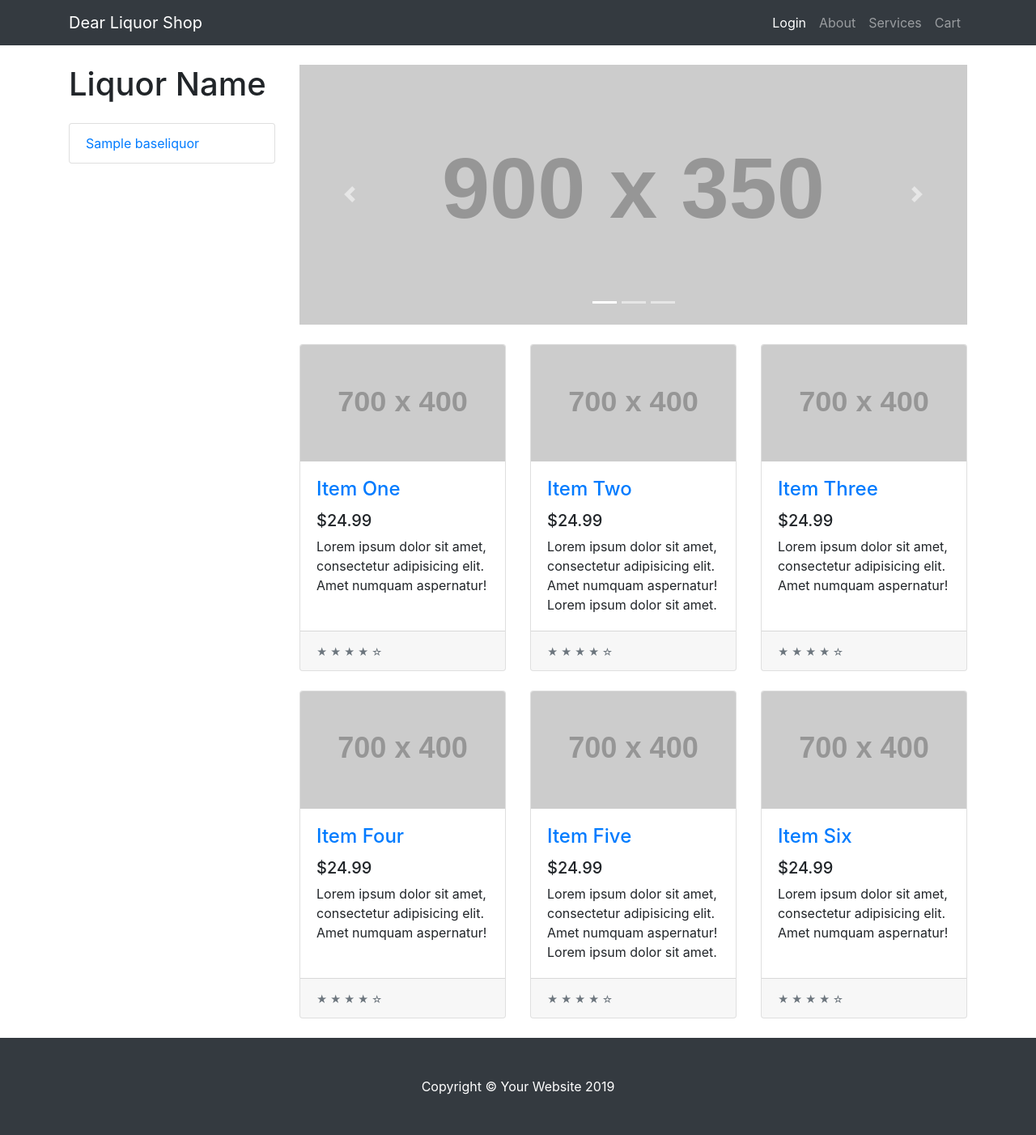
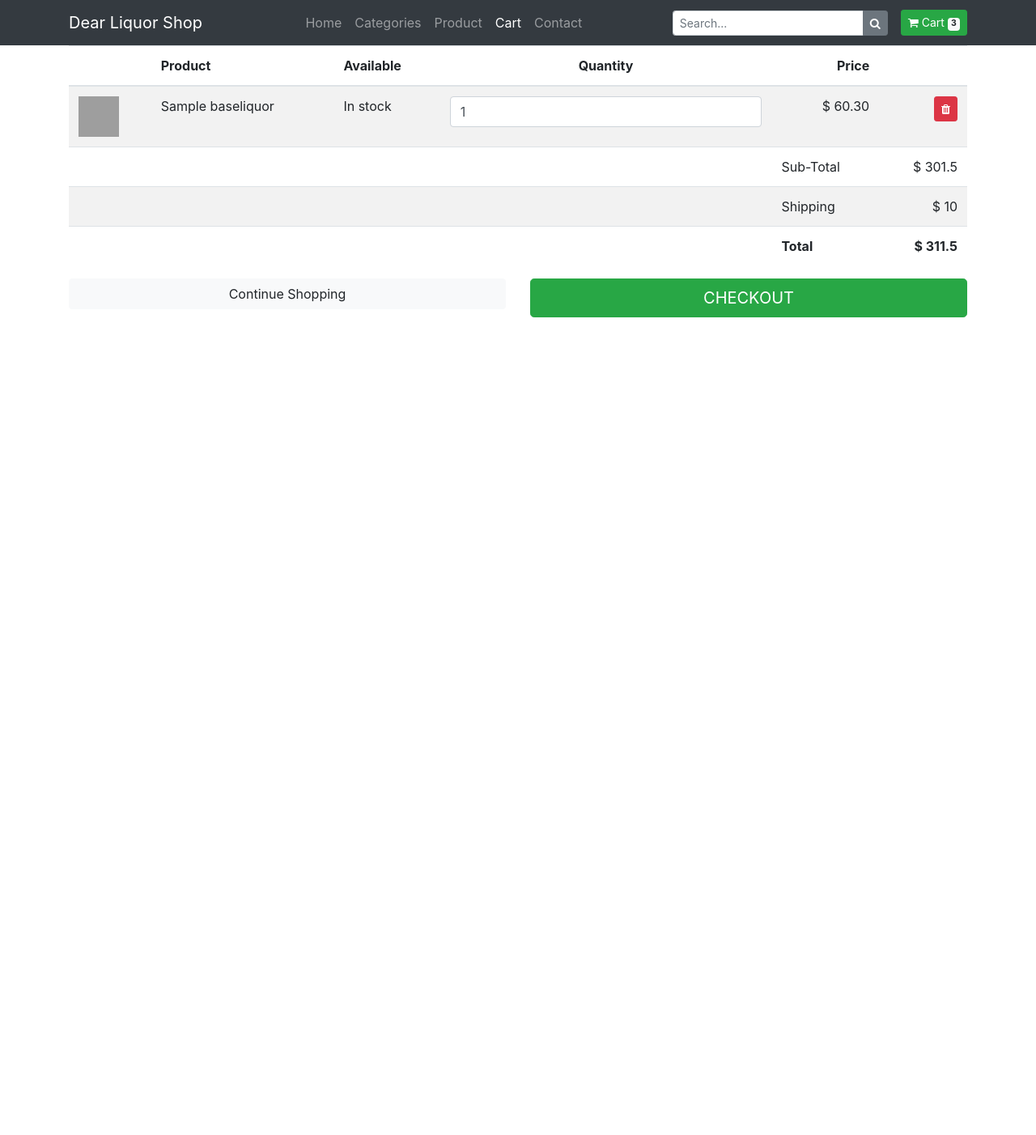
Before and after one commit to laurence-liu/DearLiquor.Django, a Django app: page /store/ in a window 1280 px wide. Shown: the whole page at 81% size. After the commit the page ends 392 px from the top, so only its background shows below. Run offline with Django 3.2, Linux system fonts and the light colour scheme; tables that the repository leaves empty hold one stand-in row (values such as "Sample post"); grey boxes labelled with a size stand in for pictures from a placeholder-image service; some libraries are stand-ins or nearby versions; grey boxes are pictures that could not be loaded.

Commit message:
Refactor store.html

```diff
--- a/mysite/accounts/static/css/home.css
+++ b/mysite/accounts/static/css/home.css
@@ -272,7 +272,7 @@ a {
     color: #FFF;
     text-decoration: none;
     font: 20px Century Gothic;
-    margin: 0px 10px;
+    /* margin: 0px 10px; */
     padding: 10px 10px;
     position: relative;
     z-index: 0;
--- a/mysite/mysite/settings.py
+++ b/mysite/mysite/settings.py
@@ -25,8 +25,8 @@ SECRET_KEY = 'kyg#n+q6x0&yz60z=8#2#@ss)&z!8k$yechnxf&wm0^9lh6i##'
 # SECURITY WARNING: don't run with debug turned on in production!
 DEBUG = True
 
+# ALLOWED_HOSTS = ['*']
 ALLOWED_HOSTS = []
-
 
 # Application definition
 
--- a/mysite/mysite/urls.py
+++ b/mysite/mysite/urls.py
@@ -26,7 +26,6 @@ urlpatterns = [
     path('accounts/', include('accounts.urls')),
     path('accounts/', include('django.contrib.auth.urls')),
     path('baseliquor/', baseliquor),
-    # path('liquor_detail/(?P<pk>\d+)/$', liquor_detail, name='liquor_detail'),
     path('cocktails/', cocktail),
     path('store/', store),
     path('', TemplateView.as_view(template_name='home.html'), name='home'),
--- a/mysite/store/static/css/store.css
+++ b/mysite/store/static/css/store.css
@@ -3,6 +3,72 @@
  * Copyright 2013-2019 Start Bootstrap
  * Licensed under MIT (https://github.com/BlackrockDigital/startbootstrap-shop-homepage/blob/master/LICENSE)
  */
- body {
-    padding-top: 56px;
-  }
+
+.bloc_left_price {
+  color: #c01508;
+  text-align: center;
+  font-weight: bold;
+  font-size: 150%;
+}
+
+.category_block li:hover {
+  background-color: #007bff;
+}
+
+.category_block li:hover a {
+  color: #ffffff;
+}
+
+.category_block li a {
+  color: #343a40;
+}
+
+.add_to_cart_block .price {
+  color: #c01508;
+  text-align: center;
+  font-weight: bold;
+  font-size: 200%;
+  margin-bottom: 0;
+}
+
+.add_to_cart_block .price_discounted {
+  color: #343a40;
+  text-align: center;
+  text-decoration: line-through;
+  font-size: 140%;
+}
+
+.product_rassurance {
+  padding: 10px;
+  margin-top: 15px;
+  background: #ffffff;
+  border: 1px solid #6c757d;
+  color: #6c757d;
+}
+
+.product_rassurance .list-inline {
+  margin-bottom: 0;
+  text-transform: uppercase;
+  text-align: center;
+}
+
+.product_rassurance .list-inline li:hover {
+  color: #343a40;
+}
+
+.reviews_product .fa-star {
+  color: gold;
+}
+
+.pagination {
+  margin-top: 20px;
+}
+
+footer {
+  background: #343a40;
+  padding: 40px;
+}
+
+footer a {
+  color: #f8f9fa !important
+}
--- a/mysite/templates/home.html
+++ b/mysite/templates/home.html
@@ -33,6 +33,7 @@
                     <li class="nav-item"> <a class="nav-link" href="/cocktails">Cocktails</a>
                     <li class="nav-item"> <a class="nav-link" href="/store">Store</a>
                         {% if user.is_authenticated %}
+                    <li class="nav-item"> <a class="nav-link">{{ user.username }}</a>
                     <li class="nav-item"> <a class="nav-link" href="{% url 'logout' %}">Logout</a>
                         {% else %}
                     <li class="nav-item"> <a class="nav-link" href="{% url 'login' %}">Login</a>
--- a/mysite/templates/store.html
+++ b/mysite/templates/store.html
@@ -15,207 +15,146 @@
 
     <!-- Custom styles for this template -->
     <link rel="stylesheet" href="{% static 'css/store.css' %}">
+
+    <script src="http://code.jquery.com/jquery-1.11.1.min.js"></script>
+    <script src="http://maxcdn.bootstrapcdn.com/bootstrap/4.0.0/js/bootstrap.min.js"></script>
 </head>
 
 <body>
-    <!-- Navigation -->
-    <nav class="navbar navbar-expand-lg navbar-dark bg-dark fixed-top">
+    <link href="https://maxcdn.bootstrapcdn.com/font-awesome/4.7.0/css/font-awesome.min.css" rel="stylesheet"
+        integrity="sha384-wvfXpqpZZVQGK6TAh5PVlGOfQNHSoD2xbE+QkPxCAFlNEevoEH3Sl0sibVcOQVnN" crossorigin="anonymous">
+    <nav class="navbar navbar-expand-md navbar-dark bg-dark">
         <div class="container">
-            <a class="navbar-brand" href="#">Dear Liquor Shop</a>
-            <button class="navbar-toggler" type="button" data-toggle="collapse" data-target="#navbarResponsive"
-                aria-controls="navbarResponsive" aria-expanded="false" aria-label="Toggle navigation">
+            <a class="navbar-brand" href="index.html">Dear Liquor Shop</a>
+            <button class="navbar-toggler" type="button" data-toggle="collapse" data-target="#navbarsExampleDefault"
+                aria-controls="navbarsExampleDefault" aria-expanded="false" aria-label="Toggle navigation">
                 <span class="navbar-toggler-icon"></span>
             </button>
-            <div class="collapse navbar-collapse" id="navbarResponsive">
-                <ul class="navbar-nav ml-auto">
-                    <li class="nav-item active">
-                        {% if user.is_authenticated %}
-                        <a class="nav-link" href="#">{{ user.username }}</a>
-                        {% else %}
-                        <a class="nav-link" href="{% url 'login' %}">Login</a>
-                        {% endif %}
+
+            <div class="collapse navbar-collapse justify-content-end" id="navbarsExampleDefault">
+                <ul class="navbar-nav m-auto">
+                    <li class="nav-item m-auto">
+                        <a class="nav-link" href="/">Home</a>
                     </li>
                     <li class="nav-item">
-                        <a class="nav-link" href="#">About</a>
+                        <a class="nav-link" href="category.html">Categories</a>
                     </li>
                     <li class="nav-item">
-                        <a class="nav-link" href="#">Services</a>
+                        <a class="nav-link" href="product.html">Product</a>
+                    </li>
+                    <li class="nav-item active">
+                        <a class="nav-link" href="contact.html">Cart <span class="sr-only">(current)</span></a>
                     </li>
                     <li class="nav-item">
-                        <a class="nav-link" href="#">Cart</a>
+                        <!-- <a class="nav-link" href="contact.html">Contact</a> -->
+                        <a class="nav-link" href="">Contact</a>
                     </li>
                 </ul>
+
+                <form class="form-inline my-2 my-lg-0">
+                    <div class="input-group input-group-sm">
+                        <input type="text" class="form-control" aria-label="Small"
+                            aria-describedby="inputGroup-sizing-sm" placeholder="Search...">
+                        <div class="input-group-append">
+                            <button type="button" class="btn btn-secondary btn-number">
+                                <i class="fa fa-search"></i>
+                            </button>
+                        </div>
+                    </div>
+                    <a class="btn btn-success btn-sm ml-3" href="cart.html">
+                        <i class="fa fa-shopping-cart"></i> Cart
+                        <span class="badge badge-light">3</span>
+                    </a>
+                </form>
             </div>
         </div>
     </nav>
 
-    <!-- Page Content -->
-    <div class="container">
+    <div class="container mb-4">
         <div class="row">
-            <div class="col-lg-3">
-                <h1 class="my-4">Liquor Name</h1>
-                <div class="list-group">
-                    {% for baseliquor in baseliquors %}
-                        <a href="#" class="list-group-item">{{ baseliquor.name }}</a>
-                    {% endfor %}
+            <div class="col-12">
+                <div class="table-responsive">
+                    <table class="table table-striped">
+                        <thead>
+                            <tr>
+                                <th scope="col"> </th>
+                                <th scope="col">Product</th>
+                                <th scope="col">Available</th>
+                                <th scope="col" class="text-center">Quantity</th>
+                                <th scope="col" class="text-right">Price</th>
+                                <th> </th>
+                            </tr>
+                        </thead>
+                        <tbody>
+                            {% for baseliquor in baseliquors %}
+                            <tr>
+                                <td><img src="{{ baseliquor.pic }}" width="50" height="50"/> </td>
+                                <td>{{ baseliquor.name }}</td>
+                                <td>In stock</td>
+                                <td><input class="form-control" type="text" value="1" /></td>
+                                <td class="text-right">$ 60.30</td>
+                                <td class="text-right"><button class="btn btn-sm btn-danger"><i class="fa fa-trash"></i>
+                                    </button> </td>
+                            </tr>
+                            {% endfor %}
+                            <!-- <tr>
+                                <td><img src="https://dummyimage.com/50x50/55595c/fff" /> </td>
+                                <td>Product Name Toto</td>
+                                <td>In stock</td>
+                                <td><input class="form-control" type="text" value="1" /></td>
+                                <td class="text-right">33,90 €</td>
+                                <td class="text-right"><button class="btn btn-sm btn-danger"><i class="fa fa-trash"></i>
+                                    </button> </td>
+                            </tr>
+                            <tr>
+                                <td><img src="https://dummyimage.com/50x50/55595c/fff" /> </td>
+                                <td>Product Name Titi</td>
+                                <td>In stock</td>
+                                <td><input class="form-control" type="text" value="1" /></td>
+                                <td class="text-right">70,00 €</td>
+                                <td class="text-right"><button class="btn btn-sm btn-danger"><i class="fa fa-trash"></i>
+                                    </button> </td>
+                            </tr> -->
+                            <tr>
+                                <td></td>
+                                <td></td>
+                                <td></td>
+                                <td></td>
+                                <td>Sub-Total</td>
+                                <td class="text-right">$ 301.5</td>
+                            </tr>
+                            <tr>
+                                <td></td>
+                                <td></td>
+                                <td></td>
+                                <td></td>
+                                <td>Shipping</td>
+                                <td class="text-right">$ 10</td>
+                            </tr>
+                            <tr>
+                                <td></td>
+                                <td></td>
+                                <td></td>
+                                <td></td>
+                                <td><strong>Total</strong></td>
+                                <td class="text-right"><strong>$ 311.5</strong></td>
+                            </tr>
+                        </tbody>
+                    </table>
                 </div>
             </div>
-            <!-- /.col-lg-3 -->
-            <div class="col-lg-9">
-                <div id="carouselExampleIndicators" class="carousel slide my-4" data-ride="carousel">
-                    <ol class="carousel-indicators">
-                        <li data-target="#carouselExampleIndicators" data-slide-to="0" class="active"></li>
-                        <li data-target="#carouselExampleIndicators" data-slide-to="1"></li>
-                        <li data-target="#carouselExampleIndicators" data-slide-to="2"></li>
-                    </ol>
-                    <div class="carousel-inner" role="listbox">
-                        <div class="carousel-item active">
-                            <img class="d-block img-fluid" src="http://placehold.it/900x350" alt="First slide">
-                        </div>
-                        <div class="carousel-item">
-                            <img class="d-block img-fluid" src="http://placehold.it/900x350" alt="Second slide">
-                        </div>
-                        <div class="carousel-item">
-                            <img class="d-block img-fluid" src="http://placehold.it/900x350" alt="Third slide">
-                        </div>
+            <div class="col mb-2">
+                <div class="row">
+                    <div class="col-sm-12  col-md-6">
+                        <button class="btn btn-block btn-light">Continue Shopping</button>
                     </div>
-                    <a class="carousel-control-prev" href="#carouselExampleIndicators" role="button" data-slide="prev">
-                        <span class="carousel-control-prev-icon" aria-hidden="true"></span>
-                        <span class="sr-only">Previous</span>
-                    </a>
-                    <a class="carousel-control-next" href="#carouselExampleIndicators" role="button" data-slide="next">
-                        <span class="carousel-control-next-icon" aria-hidden="true"></span>
-                        <span class="sr-only">Next</span>
-                    </a>
+                    <div class="col-sm-12 col-md-6 text-right">
+                        <button class="btn btn-lg btn-block btn-success text-uppercase">Checkout</button>
+                    </div>
                 </div>
-
-                <div class="row">
-                    <div class="col-lg-4 col-md-6 mb-4">
-                        <div class="card h-100">
-                            <a href="#"><img class="card-img-top" src="http://placehold.it/700x400" alt=""></a>
-                            <div class="card-body">
-                                <h4 class="card-title">
-                                    <a href="#">Item One</a>
-                                </h4>
-                                <h5>$24.99</h5>
-                                <p class="card-text">Lorem ipsum dolor sit amet, consectetur adipisicing elit. Amet
-                                    numquam aspernatur!</p>
-                            </div>
-                            <div class="card-footer">
-                                <small class="text-muted">&#9733; &#9733; &#9733; &#9733; &#9734;</small>
-                            </div>
-                        </div>
-                    </div>
-
-                    <div class="col-lg-4 col-md-6 mb-4">
-                        <div class="card h-100">
-                            <a href="#"><img class="card-img-top" src="http://placehold.it/700x400" alt=""></a>
-                            <div class="card-body">
-                                <h4 class="card-title">
-                                    <a href="#">Item Two</a>
-                                </h4>
-                                <h5>$24.99</h5>
-                                <p class="card-text">Lorem ipsum dolor sit amet, consectetur adipisicing elit. Amet
-                                    numquam aspernatur! Lorem ipsum dolor sit amet.</p>
-                            </div>
-                            <div class="card-footer">
-                                <small class="text-muted">&#9733; &#9733; &#9733; &#9733; &#9734;</small>
-                            </div>
-                        </div>
-                    </div>
-
-                    <div class="col-lg-4 col-md-6 mb-4">
-                        <div class="card h-100">
-                            <a href="#"><img class="card-img-top" src="http://placehold.it/700x400" alt=""></a>
-                            <div class="card-body">
-                                <h4 class="card-title">
-                                    <a href="#">Item Three</a>
-                                </h4>
-                                <h5>$24.99</h5>
-                                <p class="card-text">Lorem ipsum dolor sit amet, consectetur adipisicing elit. Amet
-                                    numquam aspernatur!</p>
-                            </div>
-                            <div class="card-footer">
-                                <small class="text-muted">&#9733; &#9733; &#9733; &#9733; &#9734;</small>
-                            </div>
-                        </div>
-                    </div>
-
-                    <div class="col-lg-4 col-md-6 mb-4">
-                        <div class="card h-100">
-                            <a href="#"><img class="card-img-top" src="http://placehold.it/700x400" alt=""></a>
-                            <div class="card-body">
-                                <h4 class="card-title">
-                                    <a href="#">Item Four</a>
-                                </h4>
-                                <h5>$24.99</h5>
-                                <p class="card-text">Lorem ipsum dolor sit amet, consectetur adipisicing elit. Amet
-                                    numquam aspernatur!</p>
-                            </div>
-                            <div class="card-footer">
-                                <small class="text-muted">&#9733; &#9733; &#9733; &#9733; &#9734;</small>
-                            </div>
-                        </div>
-                    </div>
-
-                    <div class="col-lg-4 col-md-6 mb-4">
-                        <div class="card h-100">
-                            <a href="#"><img class="card-img-top" src="http://placehold.it/700x400" alt=""></a>
-                            <div class="card-body">
-                                <h4 class="card-title">
-                                    <a href="#">Item Five</a>
-                                </h4>
-                                <h5>$24.99</h5>
-                                <p class="card-text">Lorem ipsum dolor sit amet, consectetur adipisicing elit. Amet
-                                    numquam aspernatur! Lorem ipsum dolor sit amet.</p>
-                            </div>
-                            <div class="card-footer">
-                                <small class="text-muted">&#9733; &#9733; &#9733; &#9733; &#9734;</small>
-                            </div>
-                        </div>
-                    </div>
-
-                    <div class="col-lg-4 col-md-6 mb-4">
-                        <div class="card h-100">
-                            <a href="#"><img class="card-img-top" src="http://placehold.it/700x400" alt=""></a>
-                            <div class="card-body">
-                                <h4 class="card-title">
-                                    <a href="#">Item Six</a>
-                                </h4>
-                                <h5>$24.99</h5>
-                                <p class="card-text">Lorem ipsum dolor sit amet, consectetur adipisicing elit. Amet
-                                    numquam aspernatur!</p>
-                            </div>
-                            <div class="card-footer">
-                                <small class="text-muted">&#9733; &#9733; &#9733; &#9733; &#9734;</small>
-                            </div>
-                        </div>
-                    </div>
-
-                </div>
-                <!-- /.row -->
-
             </div>
-            <!-- /.col-lg-9 -->
-
         </div>
-        <!-- /.row -->
-
     </div>
-    <!-- /.container -->
-
-    <!-- Footer -->
-    <footer class="py-5 bg-dark">
-        <div class="container">
-            <p class="m-0 text-center text-white">Copyright &copy; Your Website 2019</p>
-        </div>
-        <!-- /.container -->
-    </footer>
-
-    <!-- Bootstrap core JavaScript -->
-    <script src="{% static 'vendor/jquery/jquery.min.js' %}"></script>
-    <script src="{% static 'vendor/bootstrap/js/bootstrap.bundle.min.js' %}"></script>
-
 </body>
 
 </html>
```
